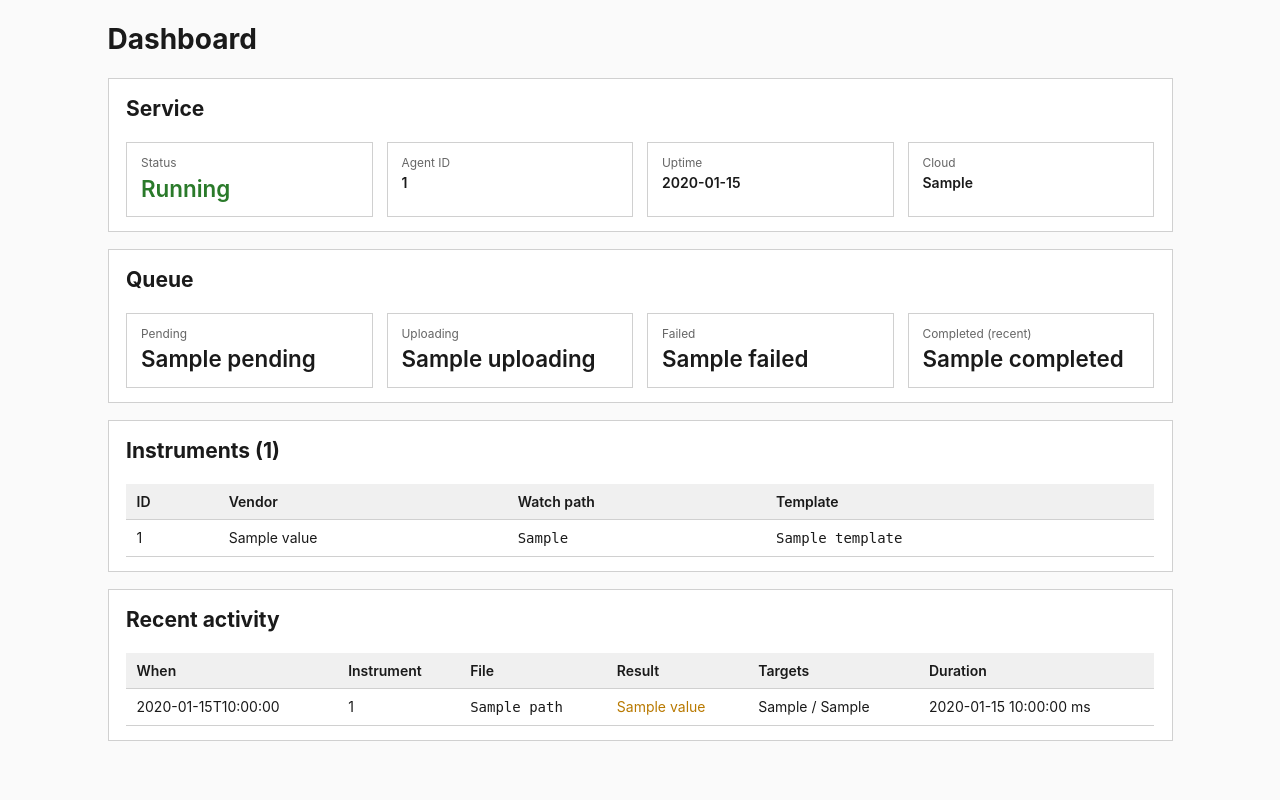
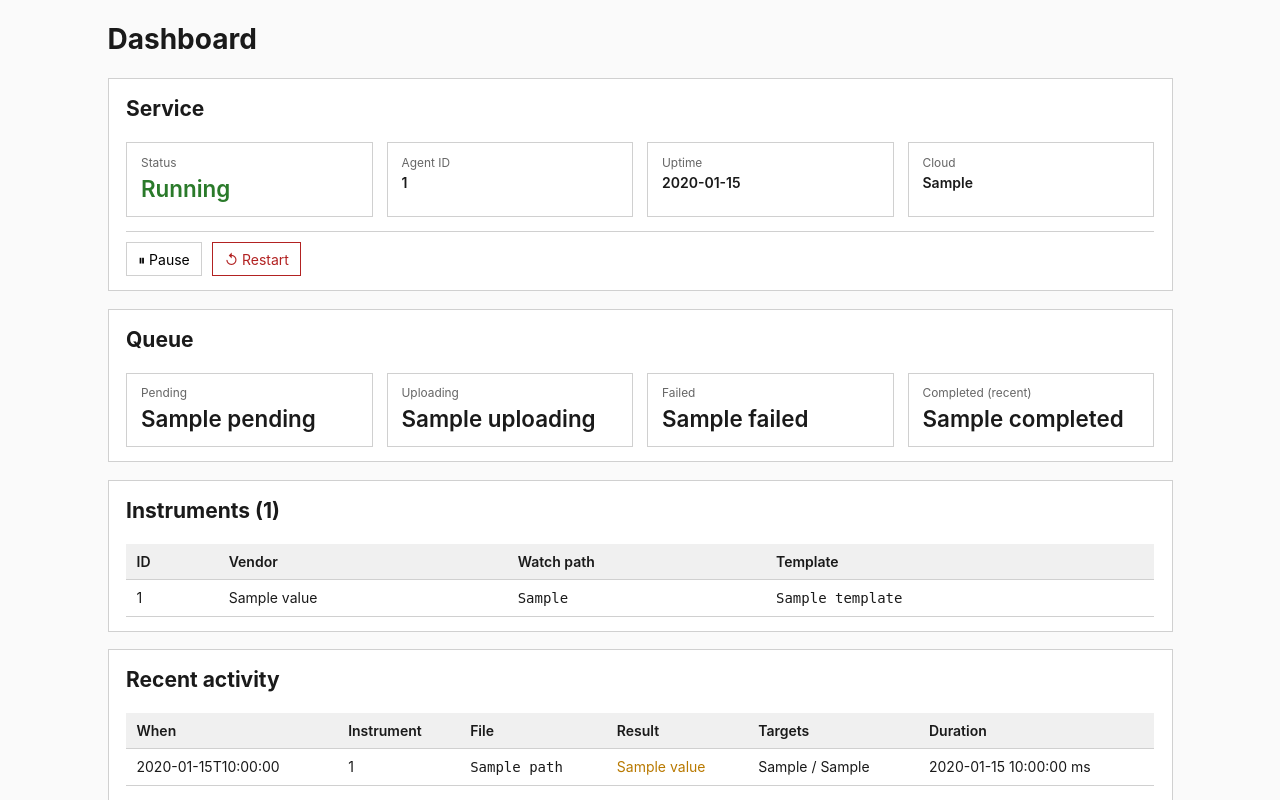
Before and after one commit to webwebb56/mdqc-py, a Python web app: template src/mdqc/webui/templates/dashboard/index.html in a window 1280 px wide. Shown: the part 46-846 px from the top of the page. Run offline with Jinja, Linux system fonts and the light colour scheme; the template is opened without the code that fills it: most values are stand-ins (such as "Sample title", 1, 10 or a date in 2020).

Commit message:
Add Pause/Resume/Restart controls to dashboard
Service section now has a live-refreshing HTMX fragment (every 10s).
Pause and Resume buttons POST to existing /api/pause and /api/resume
and swap the fragment in-place so the button state updates instantly.

Restart button hits new POST /api/restart which schedules stop_event
after 500ms, then polls /api/health until the service is back up and
automatically reloads the page.

Co-Authored-By: Claude Sonnet 4.6 <noreply@anthropic.com>

```diff
--- a/src/mdqc/service/lifecycle.py
+++ b/src/mdqc/service/lifecycle.py
@@ -208,6 +208,12 @@ def build_api(state: AppState) -> FastAPI:
     async def resume_endpoint() -> dict[str, bool]:
         state.paused.clear()
         state.events_pubsub.publish(EVENT_RESUMED, {})
+        return {"ok": True}
+
+    @app.post("/api/restart")
+    async def restart_endpoint() -> dict[str, bool]:
+        loop = asyncio.get_event_loop()
+        loop.call_later(0.5, state.stop_event.set)
         return {"ok": True}
 
     @app.post("/api/reprocess")
--- a/src/mdqc/webui/templates/dashboard/index.html
+++ b/src/mdqc/webui/templates/dashboard/index.html
@@ -1,29 +1,31 @@
 {% extends "base.html" %}
 {% block title %}Dashboard — MD QC Agent{% endblock %}
 {% block content %}
+<style>
+  .control-bar {
+    display: flex;
+    gap: 0.75rem;
+    margin-top: 1rem;
+    padding-top: 0.75rem;
+    border-top: 1px solid var(--border);
+  }
+  .btn-danger {
+    background: transparent;
+    border: 1px solid var(--bad);
+    color: var(--bad);
+  }
+  .btn-danger:hover { background: #fdf0f0; }
+</style>
+
 <h1>Dashboard</h1>
 
 <section class="panel">
   <h2>Service</h2>
-  <div class="grid">
-    <div class="metric">
-      <div class="label">Status</div>
-      <div class="value {% if paused %}warn{% else %}ok{% endif %}">
-        {% if paused %}Paused{% else %}Running{% endif %}
-      </div>
-    </div>
-    <div class="metric">
-      <div class="label">Agent ID</div>
-      <div class="value" style="font-size:1em;">{{ agent_id }}</div>
-    </div>
-    <div class="metric">
-      <div class="label">Uptime</div>
-      <div class="value" style="font-size:1em;">{{ uptime }}</div>
-    </div>
-    <div class="metric">
-      <div class="label">Cloud</div>
-      <div class="value" style="font-size:1em;">{{ cloud_mode }}</div>
-    </div>
+  <div id="service-status"
+       hx-get="/dashboard/status"
+       hx-trigger="every 10s"
+       hx-swap="innerHTML">
+    {% include "dashboard/status_fragment.html" %}
   </div>
 </section>
 
@@ -61,4 +63,31 @@
     {% include "dashboard/activity_fragment.html" %}
   </div>
 </section>
+
+<script>
+function confirmRestart() {
+  if (!confirm('Restart the QC agent service?\n\nThe page will become unavailable briefly while it restarts.')) return;
+  const btn = document.getElementById('restart-btn');
+  btn.disabled = true;
+  btn.textContent = 'Restarting…';
+  fetch('/api/restart', { method: 'POST' })
+    .then(() => {
+      // Poll until the service is back up
+      const start = Date.now();
+      const poll = setInterval(() => {
+        fetch('/api/health')
+          .then(r => { if (r.ok) { clearInterval(poll); window.location.reload(); } })
+          .catch(() => {});
+        if (Date.now() - start > 30000) {
+          clearInterval(poll);
+          btn.textContent = 'Service stopped — restart manually';
+        }
+      }, 1500);
+    })
+    .catch(() => {
+      btn.disabled = false;
+      btn.textContent = '↺ Restart';
+    });
+}
+</script>
 {% endblock %}
--- /dev/null
+++ b/src/mdqc/webui/templates/dashboard/status_fragment.html
@@ -0,0 +1,48 @@
+<div class="grid">
+  <div class="metric">
+    <div class="label">Status</div>
+    <div class="value {% if paused %}warn{% else %}ok{% endif %}">
+      {% if paused %}Paused{% else %}Running{% endif %}
+    </div>
+  </div>
+  <div class="metric">
+    <div class="label">Agent ID</div>
+    <div class="value" style="font-size:1em;">{{ agent_id }}</div>
+  </div>
+  <div class="metric">
+    <div class="label">Uptime</div>
+    <div class="value" style="font-size:1em;">{{ uptime }}</div>
+  </div>
+  <div class="metric">
+    <div class="label">Cloud</div>
+    <div class="value" style="font-size:1em;">{{ cloud_mode }}</div>
+  </div>
+</div>
+
+<div class="control-bar">
+  {% if paused %}
+  <button class="btn btn-primary"
+          hx-post="/api/resume"
+          hx-target="#service-status"
+          hx-swap="innerHTML"
+          hx-trigger="click"
+          hx-on::after-request="htmx.trigger('#service-status', 'refresh')">
+    ▶ Resume
+  </button>
+  {% else %}
+  <button class="btn btn-secondary"
+          hx-post="/api/pause"
+          hx-target="#service-status"
+          hx-swap="innerHTML"
+          hx-trigger="click"
+          hx-on::after-request="htmx.trigger('#service-status', 'refresh')">
+    ⏸ Pause
+  </button>
+  {% endif %}
+
+  <button class="btn btn-danger"
+          onclick="confirmRestart()"
+          id="restart-btn">
+    ↺ Restart
+  </button>
+</div>
```
Also changed, not shown: src/mdqc/webui/dashboard.py (+8 -0 lines).
